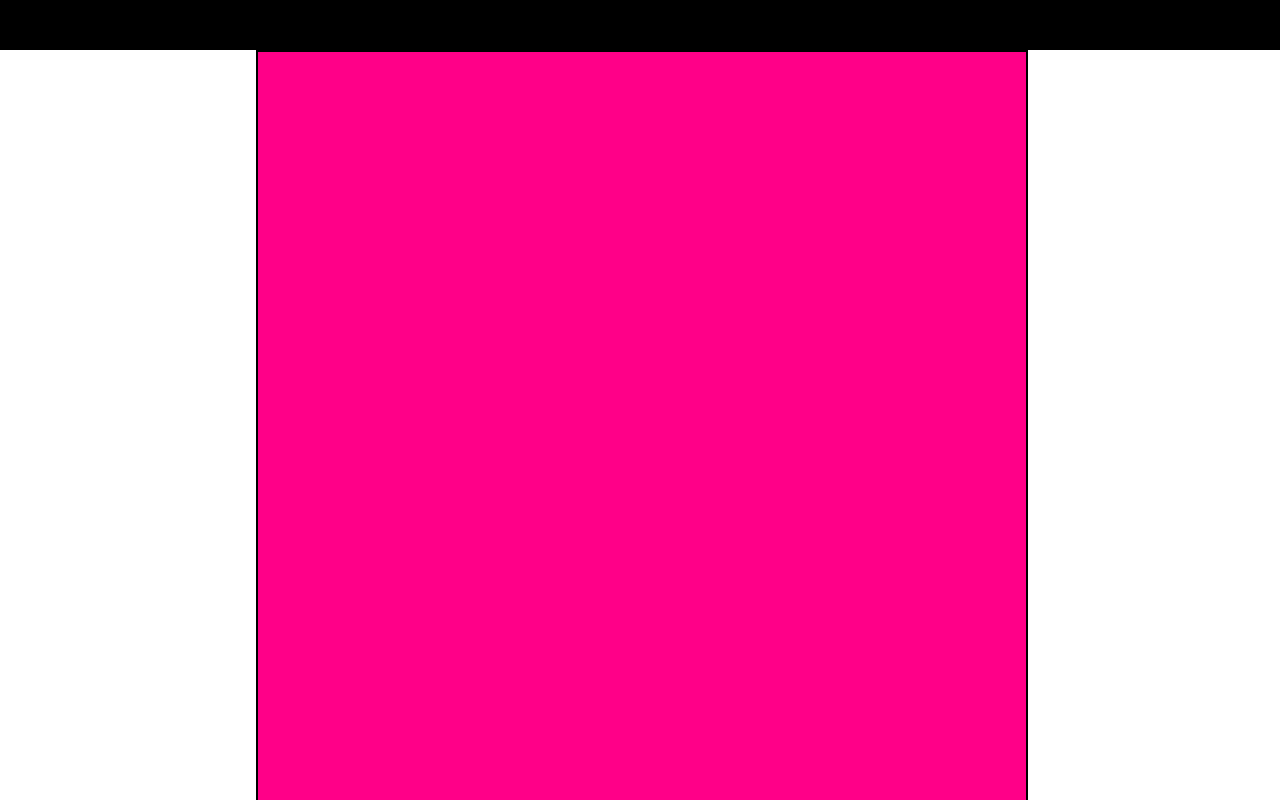
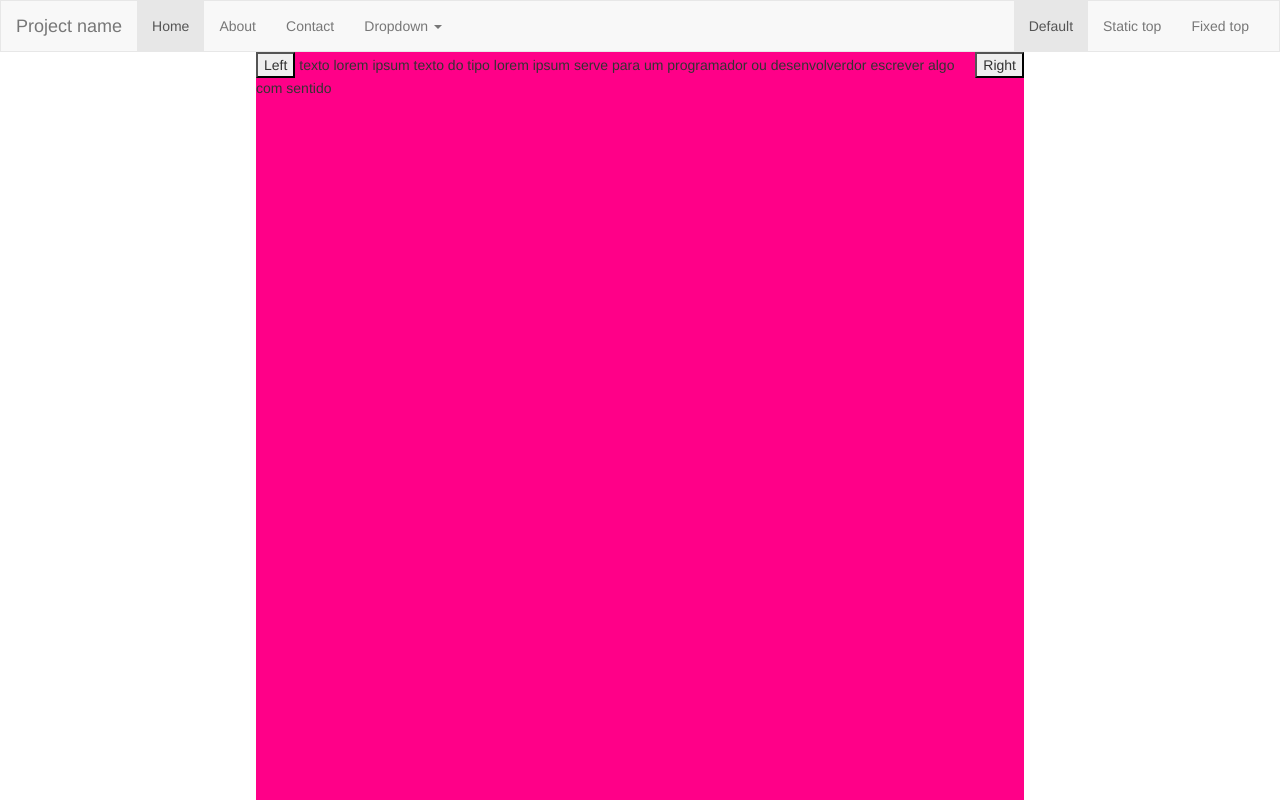
Before and after one commit to responsive-layouts/responsive-layouts.github.io, a plain HTML site: page demos/index.html in a window 1280 px wide. Drawn offline with nearby package versions, Linux system fonts and the light colour scheme.

Commit message:
Update index.html

```diff
--- a/demos/index.html
+++ b/demos/index.html
@@ -3,63 +3,72 @@
 <head>
 <title>Xmanager</title>
 </head>
+<link rel="stylesheet" href="../dist/responsive-layouts.css"></link>
+<link rel="stylesheet" href="https://maxcdn.bootstrapcdn.com/bootstrap/3.3.5/css/bootstrap.min.css"></link>
+
 <style>
-* {
-  -webkit-border-radius: 0 !important;
-     -moz-border-radius: 0 !important;
-          border-radius: 0 !important;
-}
-.top_nav
-{
-background:#000;
-height:50px;
-position:fixed;
-width:100%;
-top:0px;
-}
-.left_col
-{
-background:#fff;
-height:100%;
-position:fixed;
-width:20%;
-top:50px;
-left:0px
-}
-.right_col
-{
-background:#fff;
-height:100%;
-position:fixed;
-width:20%;
-right:0px;
-top:50px;
-}
-.content
-{
-background:#f08;
-height:100%;
-position:fixed;
-width:60%;
-left:20%;
-border:2px solid #000;
-}
+
+
+
 </style>
-<body style="margin:0;padding-top:50px;background:#f04;position:relative;height:100%">
+<body >
 <!-- Fixed navbar -->
-<div class="top_nav">
+<header class="topnav">
 
-</div>
-<div class="left_col">
+      <!-- Static navbar -->
+      <nav class="navbar navbar-default">
+        <div class="container-fluid">
+          <div class="navbar-header">
+            <button type="button" class="navbar-toggle collapsed" data-toggle="collapse" data-target="#navbar" aria-expanded="false" aria-controls="navbar">
+              <span class="sr-only">Toggle navigation</span>
+              <span class="icon-bar"></span>
+              <span class="icon-bar"></span>
+              <span class="icon-bar"></span>
+            </button>
+            <a class="navbar-brand" href="#">Project name</a>
+          </div>
+          <div id="navbar" class="navbar-collapse collapse">
+            <ul class="nav navbar-nav">
+              <li class="active"><a href="#">Home</a></li>
+              <li><a href="#">About</a></li>
+              <li><a href="#">Contact</a></li>
+              <li class="dropdown">
+                <a href="#" class="dropdown-toggle" data-toggle="dropdown" role="button" aria-haspopup="true" aria-expanded="false">Dropdown <span class="caret"></span></a>
+                <ul class="dropdown-menu">
+                  <li><a href="#">Action</a></li>
+                  <li><a href="#">Another action</a></li>
+                  <li><a href="#">Something else here</a></li>
+                  <li role="separator" class="divider"></li>
+                  <li class="dropdown-header">Nav header</li>
+                  <li><a href="#">Separated link</a></li>
+                  <li><a href="#">One more separated link</a></li>
+                </ul>
+              </li>
+            </ul>
+            <ul class="nav navbar-nav navbar-right">
+              <li class="active"><a href="./">Default <span class="sr-only">(current)</span></a></li>
+              <li><a href="../navbar-static-top/">Static top</a></li>
+              <li><a href="../navbar-fixed-top/">Fixed top</a></li>
+            </ul>
+          </div><!--/.nav-collapse -->
+        </div><!--/.container-fluid -->
+      </nav>
 
-</div>
+</header>
+<aside class="left"></aside>
+<aside class="right"></aside>
+<section class="contents ">
 
-<div class="right_col">
 
-</div>
 
-<div class="content">
+texto lorem ipsum texto do tipo lorem ipsum serve para um programador ou desenvolverdor escrever algo com sentido
+</section>
+<script src="https://code.jquery.com/jquery-1.11.3.min.js"></script>
+<script src="https://maxcdn.bootstrapcdn.com/bootstrap/3.3.5/js/bootstrap.min.js"></script>
+<script src="../dist/responsive-layouts.js"></script>
 
-</div>
+
+
+
 </body>
 </html>
```
